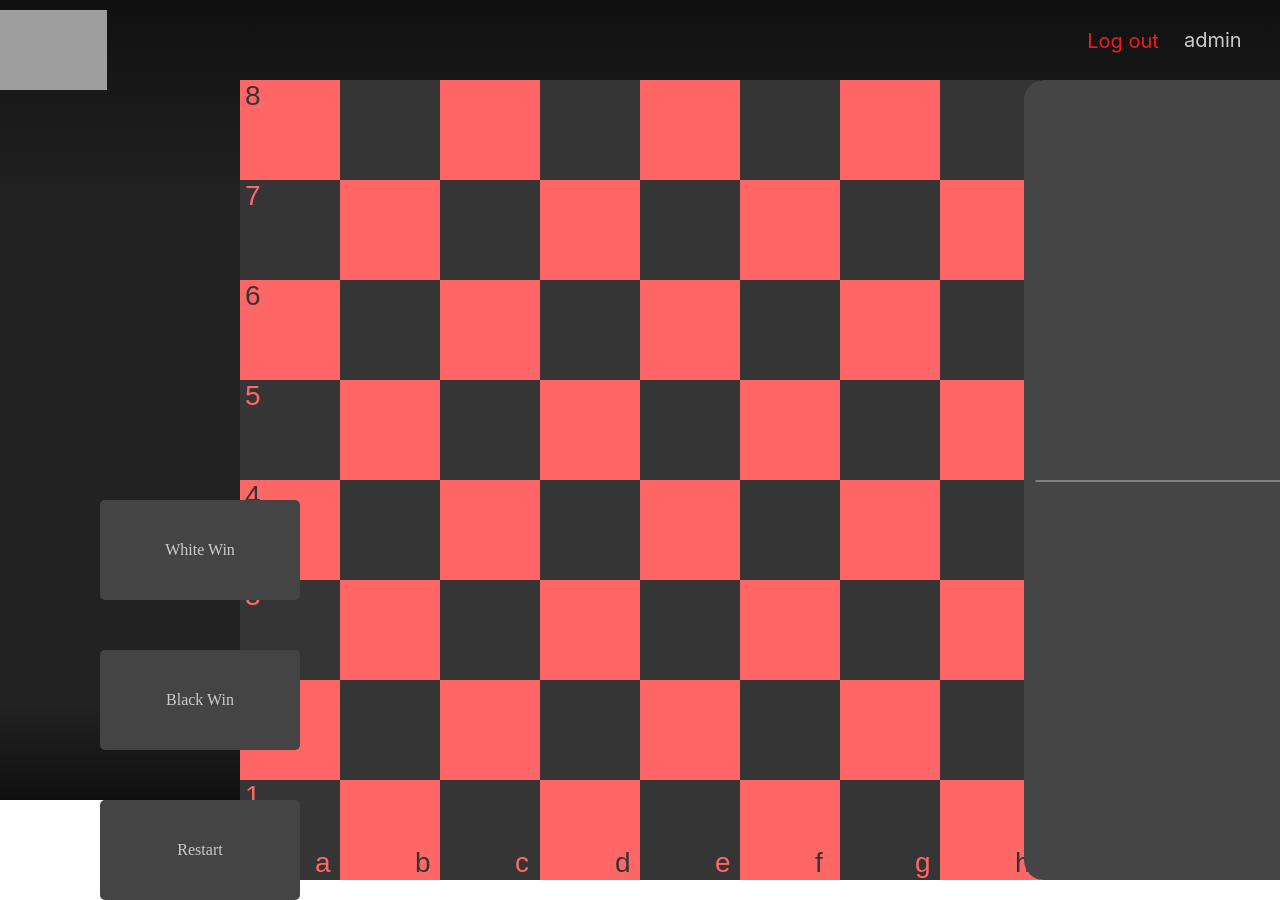
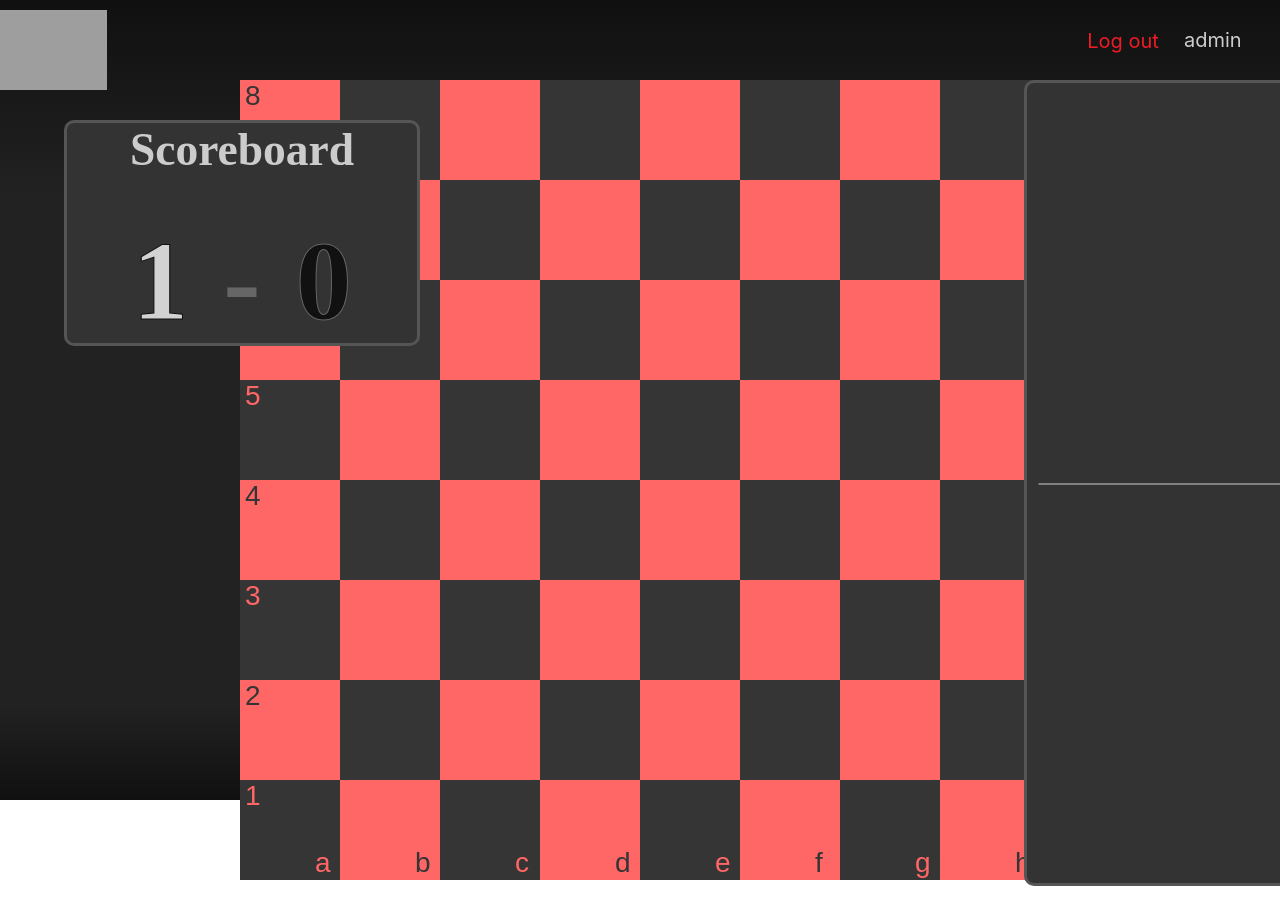
Before and after one commit to TalBenZvi/AnarchyChess, a React (Create React App) app: page /game in a window 1280 px wide. Shown: the top 900 px of the page. Built offline with nearby package versions, Linux system fonts and the light colour scheme; grey boxes are pictures that could not be loaded.

Commit message:
added scoreboard

```diff
--- a/src/components/graveyard.tsx
+++ b/src/components/graveyard.tsx
@@ -40,7 +40,6 @@ interface GraveYardItem {
 interface GraveYardProps {
   width: number;
   height: number;
-  backgroundColor: string;
   tileColor: string;
   povColor: PieceColor;
   clientFlowEngine: ClientFlowEngine;
@@ -292,11 +291,10 @@ class GraveYard
     ).slice(2 * ROW_SIZE, 3 * ROW_SIZE);
     return (
       <div
+        className="highlighted-area"
         style={{
           width: this.props.width,
           height: this.props.height,
-          backgroundColor: this.props.backgroundColor,
-          borderRadius: 20,
         }}
       >
         <ul className="no-bullets">
--- /dev/null
+++ b/src/components/scoreboard.tsx
@@ -0,0 +1,132 @@
+import * as React from "react";
+
+import {
+  PieceColor,
+  reverseColor,
+  Piece,
+  colorToString,
+  typeToString,
+  Position,
+  PieceType,
+} from "../game_flow_util/game_elements";
+
+import {
+  ClientFlowEngine,
+  ClientFlowEngineObserver,
+  ClientEventType,
+  ClientEventInfo,
+} from "../client_side/client_flow_engine";
+
+interface ScoreBoardProps {
+  width: number;
+  height: number;
+  clientFlowEngine: ClientFlowEngine;
+}
+
+interface ScoreBoardState {
+  whiteTeamScore: number;
+  blackTeamScore: number;
+}
+
+class ScoreBoard
+  extends React.Component<ScoreBoardProps, ScoreBoardState>
+  implements ClientFlowEngineObserver
+{
+  state = {
+    whiteTeamScore: 1,
+    blackTeamScore: 0,
+  };
+  private _isMounted: boolean = false;
+
+  componentDidMount() {
+    this._isMounted = true;
+    let clientFlowEngine: ClientFlowEngine = this.props.clientFlowEngine;
+    if (clientFlowEngine != null) {
+      clientFlowEngine.addObserver(this);
+    }
+  }
+
+  componentWillUnmount() {
+    let clientFlowEngine: ClientFlowEngine = this.props.clientFlowEngine;
+    if (clientFlowEngine != null) {
+      clientFlowEngine.removeObserver(this);
+    }
+  }
+
+  notify(eventType: ClientEventType, info: Map<ClientEventInfo, any>): void {
+    switch (eventType) {
+      case ClientEventType.roleAssigned: {
+        break;
+      }
+    }
+  }
+
+  render() {
+    let { width, height } = this.props;
+    let { whiteTeamScore, blackTeamScore } = this.state;
+    return (
+      <div
+        className="highlighted-area"
+        style={{
+          width: width,
+          height: height,
+        }}
+      >
+        <div
+          className="centered-title"
+          style={{
+            position: "absolute",
+            fontSize: width * 0.13,
+            fontWeight: "bold",
+          }}
+        >
+          Scoreboard
+        </div>
+        <div
+          className="row"
+          style={{
+            position: "absolute",
+            left: "50%",
+            bottom: 0,
+            transform: "translate(-50%, 0%)",
+            fontSize: width * 0.32,
+            fontWeight: "bold",
+          }}
+        >
+          <div
+            style={{
+              position: "relative",
+              WebkitTextFillColor: "#d2d2d2",
+              WebkitTextStroke: "1px",
+              WebkitTextStrokeColor: "#111111",
+            }}
+          >
+            {`${whiteTeamScore}`}
+          </div>
+          <div
+            style={{
+              position: "relative",
+              WebkitTextFillColor: "#666666",
+              WebkitTextStrokeColor: "#666666",
+              marginInline: width * 0.1,
+            }}
+          >
+            {" - "}
+          </div>
+          <div
+            style={{
+              position: "relative",
+              WebkitTextFillColor: "#111111",
+              WebkitTextStroke: "1px",
+              WebkitTextStrokeColor: "#666666",
+            }}
+          >
+            {`${blackTeamScore}`}
+          </div>
+        </div>
+      </div>
+    );
+  }
+}
+
+export default ScoreBoard;
--- a/src/pages/client_page.tsx
+++ b/src/pages/client_page.tsx
@@ -30,7 +30,7 @@ class ClientPage
   implements ClientFlowEngineObserver
 {
   state = {
-    lobbyState: LobbyState.open,
+    lobbyState: LobbyState.running,
   };
 
   componentDidMount() {
--- a/src/pages/game_page.tsx
+++ b/src/pages/game_page.tsx
@@ -13,6 +13,7 @@ import ChessBoard from "../components/chess_board";
 import { Authentication } from "../database/authentication";
 import { BaseBot } from "../bots/base_bot";
 import GameEndScreen from "../components/game_end_screen";
+import ScoreBoard from "../components/scoreboard";
 
 interface GamePageProps {}
 
@@ -77,7 +78,6 @@ class GamePage extends React.Component<any, any> {
           <GraveYard
             width={500}
             height={800}
-            backgroundColor="#454545"
             tileColor="#808080"
             povColor={PieceColor.white}
             clientFlowEngine={Authentication.clientFlowEngine}
@@ -91,52 +91,20 @@ class GamePage extends React.Component<any, any> {
         <GameStartScreen clientFlowEngine={Authentication.clientFlowEngine} />
         {/* game end screen */}
         <GameEndScreen clientFlowEngine={Authentication.clientFlowEngine} />
-        {/*temp*/}
-        <button
-          className="small-button"
+        {/* scoreboard */}
+        <div
           style={{
             position: "absolute",
-            left: 100,
-            top: 500,
-            width: 200,
-            height: 100,
-          }}
-          onClick={() => {
-            Authentication.serverFlowEngine.endGame(PieceColor.white);
+            left: "5%",
+            top: "15%",
           }}
         >
-          White Win
-        </button>
-        <button
-          className="small-button"
-          style={{
-            position: "absolute",
-            left: 100,
-            top: 650,
-            width: 200,
-            height: 100,
-          }}
-          onClick={() => {
-            Authentication.serverFlowEngine.endGame(PieceColor.black);
-          }}
-        >
-          Black Win
-        </button>
-        <button
-          className="small-button"
-          style={{
-            position: "absolute",
-            left: 100,
-            top: 800,
-            width: 200,
-            height: 100,
-          }}
-          onClick={() => {
-            Authentication.serverFlowEngine.startGame();
-          }}
-        >
-          Restart
-        </button>
+          <ScoreBoard
+            width={350}
+            height={220}
+            clientFlowEngine={Authentication.clientFlowEngine}
+          />
+        </div>
       </div>
     );
   }
```
